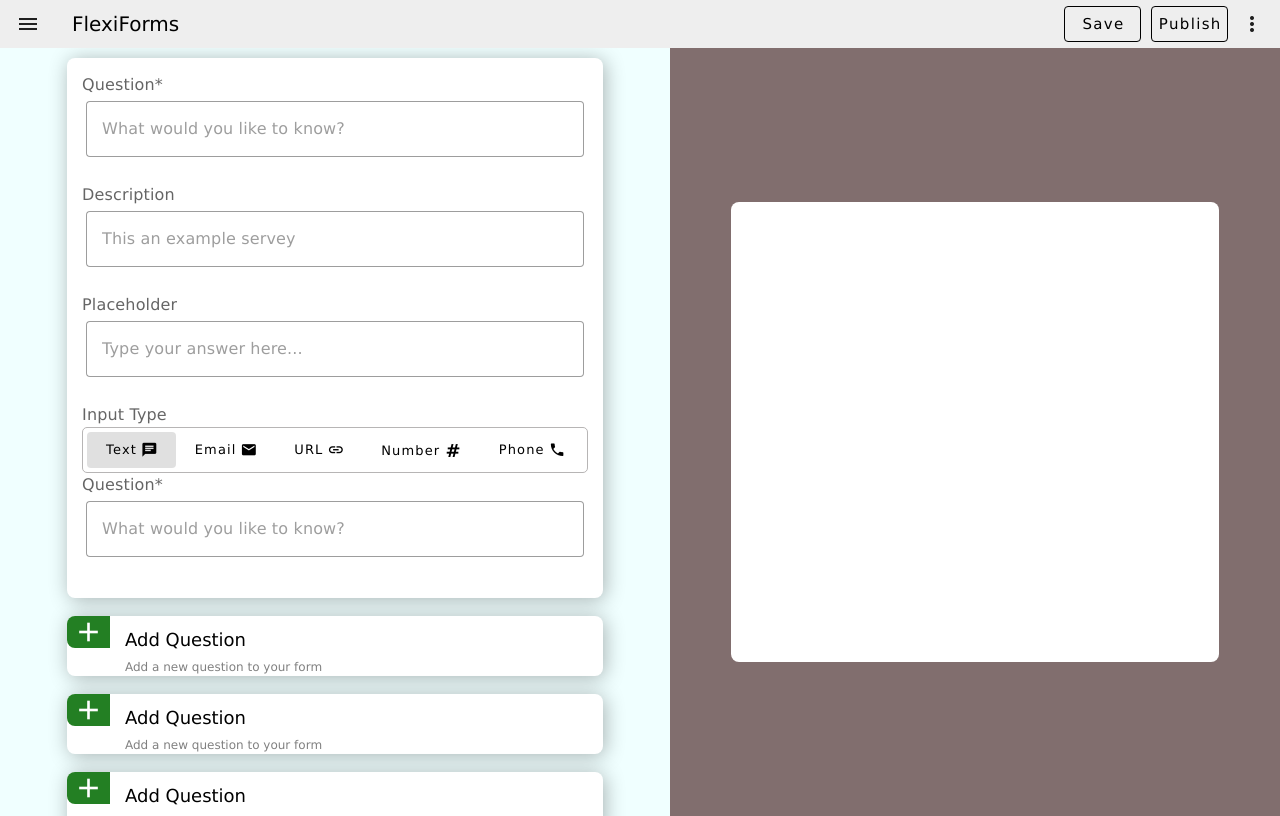
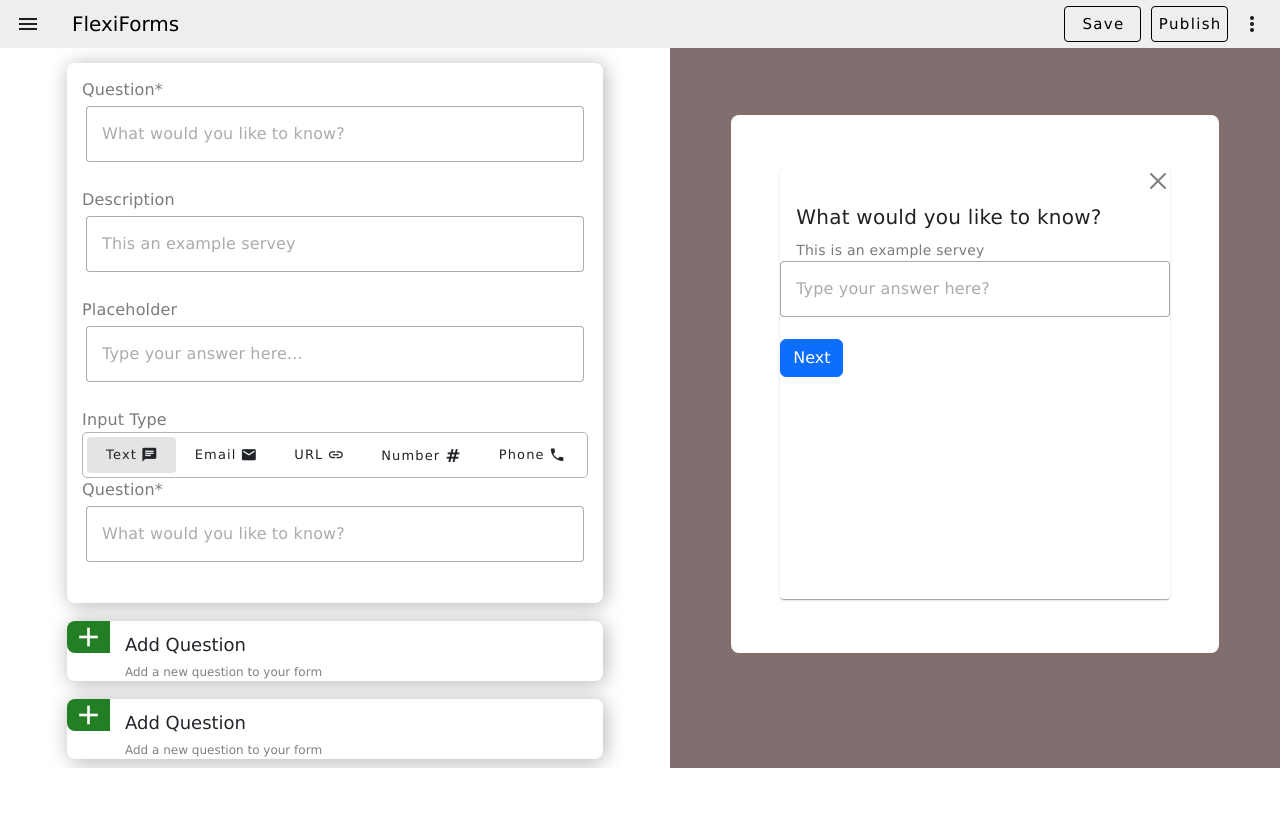
Before and after one commit to Hamza-Akdim/FlexiForms, a Vue app: page / in a window 1280 px wide. Built offline with nearby package versions, Linux system fonts and the light colour scheme.

Commit message:
add first display form

```diff
--- a/package.json
+++ b/package.json
@@ -9,6 +9,8 @@
   },
   "dependencies": {
     "@mdi/js": "^7.4.47",
+    "bootstrap": "^5.3.3",
+    "bootstrap-vue": "^2.23.1",
     "core-js": "^3.8.3",
     "vue": "^3.4.31",
     "vuetify": "^3.6.11"
--- a/public/index.html
+++ b/public/index.html
@@ -1,15 +1,19 @@
 <!DOCTYPE html>
 <html lang="">
   <head>
-    <meta charset="utf-8">
-    <meta http-equiv="X-UA-Compatible" content="IE=edge">
-    <meta name="viewport" content="width=device-width,initial-scale=1.0">
-    <link rel="icon" href="<%= BASE_URL %>favicon.ico">
+    <meta charset="utf-8" />
+    <meta http-equiv="X-UA-Compatible" content="IE=edge" />
+    <meta name="viewport" content="width=device-width,initial-scale=1.0" />
+    <link rel="icon" href="<%= BASE_URL %>favicon.ico" />
     <title><%= htmlWebpackPlugin.options.title %></title>
   </head>
   <body>
     <noscript>
-      <strong>We're sorry but <%= htmlWebpackPlugin.options.title %> doesn't work properly without JavaScript enabled. Please enable it to continue.</strong>
+      <strong
+        >We're sorry but <%= htmlWebpackPlugin.options.title %> doesn't work
+        properly without JavaScript enabled. Please enable it to
+        continue.</strong
+      >
     </noscript>
     <div id="app"></div>
     <!-- built files will be auto injected -->
--- a/src/components/FormBuilder.vue
+++ b/src/components/FormBuilder.vue
@@ -1,7 +1,7 @@
 <template>
-    <div class="container">
+    <div class="parent">
         <FormHeader />
-        <div class="container1">
+        <div class="parent1">
             <FormQuestions />
             <FormDisplay />
         </div>
@@ -24,13 +24,13 @@ export default {
 </script>
 
 <style scoped>
-    .container{
+    .parent{
         height: 100vh;
         width: 100vw;
         display: flex;
         flex-direction: column;
     }
-    .container1{
+    .parent1{
         display: flex;
         height: 96vh;
         justify-content: space-between;
--- a/src/components/FormDisplay.vue
+++ b/src/components/FormDisplay.vue
@@ -1,16 +1,23 @@
 <template>
   <div class="formDispaly">
-    <div class="countainer"></div>
+    <div class="parent">
+      <div> </div>
+      <FreeText />
+    </div>
   </div>
 </template>
 
 <script>
+import FreeText from './QuestionTypes/FreeText.vue'
 export default {
   name: "FormDisplay",
+  components: {
+    FreeText
+  }
 };
 </script>
 
-<style>
+<style scoped>
 .formDispaly {
   width: 50vw;
   height: 100%;
@@ -19,11 +26,14 @@ export default {
   justify-content: center;
   align-items: center;
 }
-.countainer{
+.parent {
   width: 80%;
-  height: 60%;
+  height: 70%;
   background-color: white;
   border-radius: 8px;
+  display: flex;
+  justify-content: center;
+  align-items: center;
+}
 
-}
 </style>
--- a/src/components/FormHeader.vue
+++ b/src/components/FormHeader.vue
@@ -1,5 +1,5 @@
 <template>
-  <div class="navbar">
+  <div class="nav-bar">
     <v-toolbar density="compact" style="height: 100%;">
       <v-app-bar-nav-icon></v-app-bar-nav-icon>
 
@@ -24,10 +24,10 @@ export default {
 </script>
 
 <style scoped>
-.navbar {
+.nav-bar {
   width:100vw;
-  height: 4vw;
-  /* position: fixed; */
+  /* height: 4vw; */
+  position: fixed;
 }
 
 .button {
--- a/src/components/FormQuestions.vue
+++ b/src/components/FormQuestions.vue
@@ -27,19 +27,16 @@ export default {
 .formQuestion {
   width: 55vw;
   height: 100%;
-  background-color: rgb(92, 78, 78);
 }
 
 .scroll-div {
-  background-color: azure;
   height: 100%;
   width: 100%;
   display: flex;
-  /* justify-content: center; */
   align-items: center;
   gap: 8px;
   flex-direction: column;
-  padding-top: 10px;
+  padding: 3rem 0 2rem 0;
   overflow: auto;
 }
 </style>
--- /dev/null
+++ b/src/components/QuestionTypes/FreeText.vue
@@ -0,0 +1,35 @@
+<template>
+    <v-card style="height: 80%; width: 80%;">
+      <div style="display: flex; justify-content: flex-end">
+        <button type="button" class="btn-close" aria-label="Close"></button>
+      </div>
+
+      <div style="display: flex; justify-content: flex-start;">
+        <v-card-title>What would you like to know?</v-card-title>
+      </div>
+
+      <v-card-subtitle>This is an example servey</v-card-subtitle>
+
+      <v-text-field
+        variant="outlined"
+        placeholder="Type your answer here?"
+        required
+      ></v-text-field>
+
+      <button type="button" class="btn btn-primary" style="color: white">
+        Next
+      </button>
+    </v-card>
+
+</template>
+
+<script>
+export default {
+  name: "FreeText",
+};
+</script>
+
+<style scoped>
+
+
+</style>
--- a/src/components/Questions/AddQuestion.vue
+++ b/src/components/Questions/AddQuestion.vue
@@ -1,5 +1,5 @@
 <template>
-  <div class="countainer">
+  <div class="parent">
     <button>
       <div class="icon-div">
         <v-icon icon="mdi-plus" class="icon" />
@@ -21,7 +21,7 @@ export default {
 </script>
 
 <style scoped>
-.countainer {
+.parent {
   height: 13%;
   padding: 0;
   width: 80%;
--- a/src/components/Questions/QuestionsComponent.vue
+++ b/src/components/Questions/QuestionsComponent.vue
@@ -1,5 +1,5 @@
 <template>
-  <div class="countainer">
+  <div class="parent">
     <div class="question">
       <v-label>Question*</v-label>
       <v-text-field
@@ -121,11 +121,12 @@ export default {
 </script>
 
 <style scoped>
-.countainer {
+.parent {
   box-shadow : 2px 2px 20px rgba(0,0,0,0.3) ;
   padding: 15px;
+  margin-top: 15px;
   width: 80%;
-  height: 100%;
+  /* height: 97%; */
   background-color: white;
   border-radius: 8px;
 }
--- a/src/main.css
+++ b/src/main.css
@@ -1,4 +1,5 @@
-* {
+*,*::before,
+*::after {
   padding: 0;
   margin: 0;
   box-sizing: border-box;
--- a/src/main.js
+++ b/src/main.js
@@ -1,8 +1,8 @@
 import { createApp } from "vue";
 
 // Vuetify
-// import "vuetify/styles";
-// import "@mdi/font/css/materialdesignicons.css";
+import "bootstrap/dist/css/bootstrap.css";
+import "bootstrap/dist/js/bootstrap.bundle";
 import "./plugins/vuetify";
 import "./main.css"
 import { createVuetify } from "vuetify";
```
Also changed, not shown: 1 other file (tests, documents, lock files or other folders).
